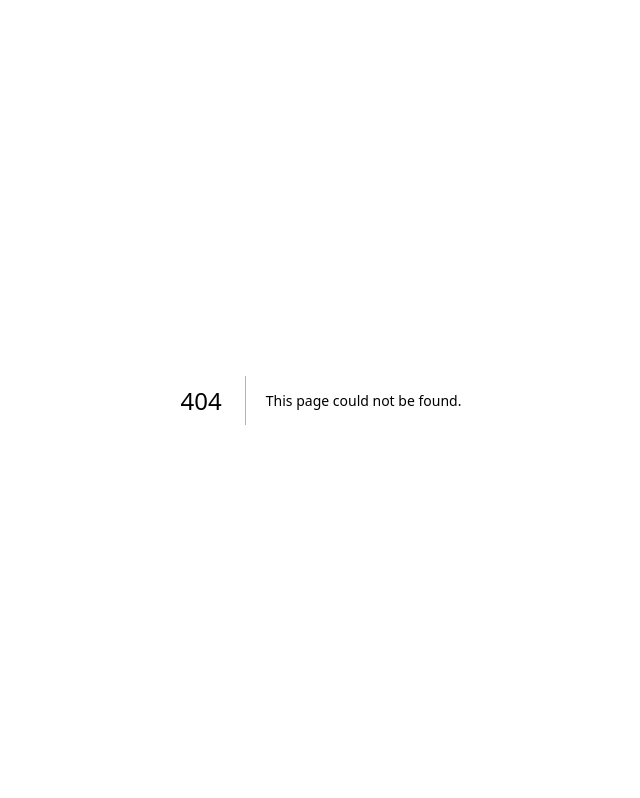
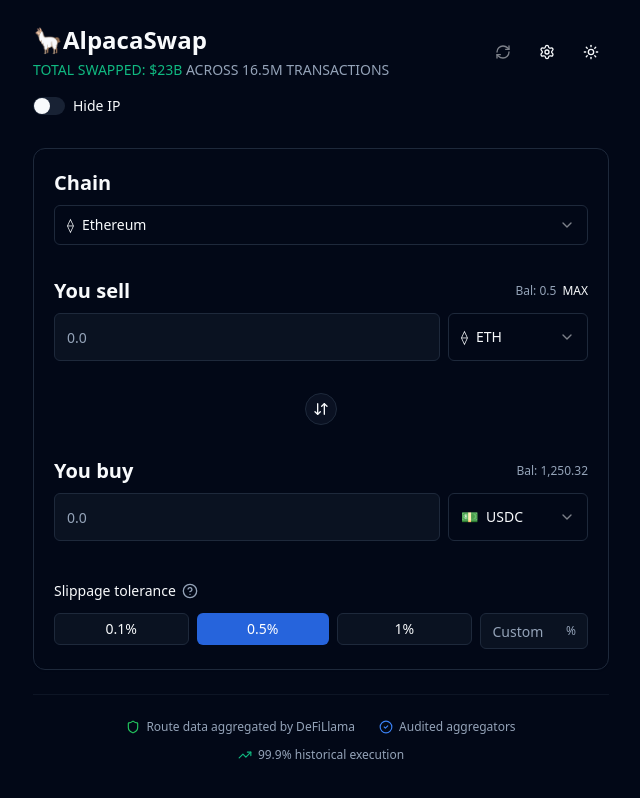
Before and after one commit to alexbeltechi/designwithmeaning, a Next.js app: page /v1 in a window 1280 px wide. Before the commit this address had no page. Shown: the whole page, without its empty margins (319-959 px from the left). Built offline with nearby package versions, Linux system fonts and the light colour scheme.

Commit message:
feat: restructure project with v1 path-based routing
- Move all components to src/components/v1/
- Move lib files to src/lib/v1/
- Create /v1 route for production swap interface
- Update root page to redirect to /v1
- Update all imports to use v1 paths
- Preserve v1 branch as backup reference

```diff
--- a/src/app/page.tsx
+++ b/src/app/page.tsx
@@ -1,5 +1,5 @@
-import { SwapStack } from "@/components/SwapStack";
+import { redirect } from 'next/navigation';
 
 export default function Home() {
-  return <SwapStack />;
+  redirect('/v1');
 }
--- /dev/null
+++ b/src/app/v1/page.tsx
@@ -0,0 +1,10 @@
+import { SwapStack } from "@/components/v1/SwapStack";
+
+export const metadata = {
+  title: "AlpacaSwap V1 - Token Swap Interface",
+  description: "Swap tokens across multiple chains with the best rates",
+};
+
+export default function V1Page() {
+  return <SwapStack />;
+}
--- a/src/components/ConfirmationDrawer.tsx
+++ b/src/components/v1/ConfirmationDrawer.tsx
@@ -21,8 +21,8 @@
 import { Button } from '@/components/ui/button';
 import { Separator } from '@/components/ui/separator';
 import { Badge } from '@/components/ui/badge';
-import { Route } from '@/lib/mockRoutes';
-import { formatCurrency, formatNumber, formatPercent } from '@/lib/format';
+import { Route } from '@/lib/v1/mockRoutes';
+import { formatCurrency, formatNumber, formatPercent } from '@/lib/v1/format';
 
 interface ConfirmationDrawerProps {
   open: boolean;
--- a/src/components/RouteCard.tsx
+++ b/src/components/v1/RouteCard.tsx
@@ -3,9 +3,9 @@
 import { Star, Check } from 'lucide-react';
 import { Card } from '@/components/ui/card';
 import { Badge } from '@/components/ui/badge';
-import { Route } from '@/lib/mockRoutes';
-import { formatCurrency, formatNumber, formatPercent } from '@/lib/format';
-import { HelpTip, HELP_CONTENT } from '@/components/HelpTip';
+import { Route } from '@/lib/v1/mockRoutes';
+import { formatCurrency, formatNumber, formatPercent } from '@/lib/v1/format';
+import { HelpTip, HELP_CONTENT } from '@/components/v1/HelpTip';
 
 interface RouteCardProps {
   route: Route;
--- a/src/components/RoutesSection.tsx
+++ b/src/components/v1/RoutesSection.tsx
@@ -6,8 +6,8 @@
 import { Switch } from '@/components/ui/switch';
 import { Label } from '@/components/ui/label';
 import { RadioGroup } from '@/components/ui/radio-group';
-import { Route } from '@/lib/mockRoutes';
-import { RouteCard } from '@/components/RouteCard';
+import { Route } from '@/lib/v1/mockRoutes';
+import { RouteCard } from '@/components/v1/RouteCard';
 
 interface RoutesSectionProps {
   routes: Route[];
--- a/src/components/SwapForm.tsx
+++ b/src/components/v1/SwapForm.tsx
@@ -22,9 +22,9 @@
   SelectValue,
 } from '@/components/ui/select';
 import { Separator } from '@/components/ui/separator';
-import { Inputs, MOCK_CHAINS, MOCK_TOKENS, Route } from '@/lib/mockRoutes';
-import { formatNumber } from '@/lib/format';
-import { HelpTip, HELP_CONTENT } from '@/components/HelpTip';
+import { Inputs, MOCK_CHAINS, MOCK_TOKENS, Route } from '@/lib/v1/mockRoutes';
+import { formatNumber } from '@/lib/v1/format';
+import { HelpTip, HELP_CONTENT } from '@/components/v1/HelpTip';
 
 interface SwapFormProps {
   onValidInputs: (inputs: Inputs) => void;
--- /dev/null
+++ b/src/lib/v1/format.ts
@@ -0,0 +1,26 @@
+export function formatCurrency(value: number, decimals = 2): string {
+  return new Intl.NumberFormat('en-US', {
+    style: 'currency',
+    currency: 'USD',
+    minimumFractionDigits: decimals,
+    maximumFractionDigits: decimals,
+  }).format(value);
+}
+
+export function formatNumber(value: number, decimals = 4): string {
+  return new Intl.NumberFormat('en-US', {
+    minimumFractionDigits: 0,
+    maximumFractionDigits: decimals,
+  }).format(value);
+}
+
+export function formatPercent(value: number, decimals = 2, showSign = false): string {
+  const sign = showSign && value > 0 ? '+' : '';
+  return `${sign}${value.toFixed(decimals)}%`;
+}
+
+export function formatCompact(value: number): string {
+  if (value >= 1e6) return `${(value / 1e6).toFixed(1)}M`;
+  if (value >= 1e3) return `${(value / 1e3).toFixed(1)}K`;
+  return value.toFixed(2);
+}
--- /dev/null
+++ b/src/lib/v1/mockRoutes.ts
@@ -0,0 +1,122 @@
+export type Inputs = {
+  chain: string;
+  fromToken: string;
+  toToken: string;
+  amount: number;
+  slippagePct: number;
+};
+
+export type Route = {
+  id: string;
+  aggregator: 'ParaSwap' | 'Matcha' | '0x' | 'KyberSwap' | 'Odos' | 'CowSwap' | string;
+  outputAmount: number;
+  outputFiat: number;
+  gasUSD: number;
+  priceImpactPct: number;
+  hops: number;
+  successRatePct: number;
+  reliabilityStars: 1 | 2 | 3 | 4 | 5;
+  description: string;
+  badges?: Array<'BEST' | 'LOW_GAS' | 'FAST' | 'MEV_PROTECTED'>;
+};
+
+export function getMockRoutes(inputs: Inputs): Route[] {
+  // Simulate network delay
+  const baseOutput = inputs.amount * 3782.5; // Mock ETH to USDC rate
+
+  const routes: Route[] = [
+    {
+      id: '1',
+      aggregator: 'ParaSwap',
+      outputAmount: baseOutput * 0.9982,
+      outputFiat: baseOutput * 0.9982 - 1.32,
+      gasUSD: 1.32,
+      priceImpactPct: 0.08,
+      hops: 1,
+      successRatePct: 99.2,
+      reliabilityStars: 5,
+      description: 'Best net output after gas; single hop with excellent success rate.',
+      badges: ['BEST'],
+    },
+    {
+      id: '2',
+      aggregator: 'Matcha',
+      outputAmount: baseOutput * 0.9979,
+      outputFiat: baseOutput * 0.9979 - 3.21,
+      gasUSD: 3.21,
+      priceImpactPct: 0.09,
+      hops: 2,
+      successRatePct: 97.8,
+      reliabilityStars: 4,
+      description: 'Slightly lower output; higher gas due to multiple hops.',
+    },
+    {
+      id: '3',
+      aggregator: 'KyberSwap',
+      outputAmount: baseOutput * 0.9975,
+      outputFiat: baseOutput * 0.9975 - 1.87,
+      gasUSD: 1.87,
+      priceImpactPct: 0.12,
+      hops: 1,
+      successRatePct: 98.5,
+      reliabilityStars: 4,
+      description: 'Better price impact, slightly lower net after gas.',
+    },
+    {
+      id: '4',
+      aggregator: 'Odos',
+      outputAmount: baseOutput * 0.9968,
+      outputFiat: baseOutput * 0.9968 - 4.71,
+      gasUSD: 4.71,
+      priceImpactPct: 0.15,
+      hops: 3,
+      successRatePct: 96.2,
+      reliabilityStars: 4,
+      description: 'More hops for better rate discovery; higher gas cost.',
+    },
+    {
+      id: '5',
+      aggregator: '0x',
+      outputAmount: baseOutput * 0.9972,
+      outputFiat: baseOutput * 0.9972 - 0.87,
+      gasUSD: 0.87,
+      priceImpactPct: 0.11,
+      hops: 1,
+      successRatePct: 99.8,
+      reliabilityStars: 5,
+      description: 'Cheapest gas, slightly lower output.',
+      badges: ['LOW_GAS', 'FAST'],
+    },
+    {
+      id: '6',
+      aggregator: 'CowSwap',
+      outputAmount: baseOutput * 0.9965,
+      outputFiat: baseOutput * 0.9965 - 0.0,
+      gasUSD: 0.0,
+      priceImpactPct: 0.18,
+      hops: 1,
+      successRatePct: 94.5,
+      reliabilityStars: 3,
+      description: 'MEV-protected gasless trade; lower success rate.',
+      badges: ['MEV_PROTECTED'],
+    },
+  ];
+
+  // Sort by outputFiat descending (best first)
+  return routes.sort((a, b) => b.outputFiat - a.outputFiat);
+}
+
+export const MOCK_CHAINS = [
+  { id: 'ethereum', name: 'Ethereum', icon: '⟠' },
+  { id: 'arbitrum', name: 'Arbitrum', icon: '🔷' },
+  { id: 'optimism', name: 'Optimism', icon: '🔴' },
+  { id: 'polygon', name: 'Polygon', icon: '🟣' },
+];
+
+export const MOCK_TOKENS = [
+  { id: 'ETH', name: 'ETH', symbol: 'ETH', balance: 0.5, icon: '⟠' },
+  { id: 'USDC', name: 'USD Coin', symbol: 'USDC', balance: 1250.32, icon: '💵' },
+  { id: 'USDT', name: 'Tether', symbol: 'USDT', balance: 800.0, icon: '💰' },
+  { id: 'DAI', name: 'Dai', symbol: 'DAI', balance: 450.75, icon: '🟡' },
+  { id: 'WBTC', name: 'Wrapped Bitcoin', symbol: 'WBTC', balance: 0.012, icon: '₿' },
+];
```
Also changed, not shown: src/components/v1/SwapStack.tsx (renamed from src/components/SwapStack.tsx, +5 -5 lines), src/components/v1/HelpTip.tsx (renamed from src/components/HelpTip.tsx), src/components/v1/TrustFooter.tsx (renamed from src/components/TrustFooter.tsx).
